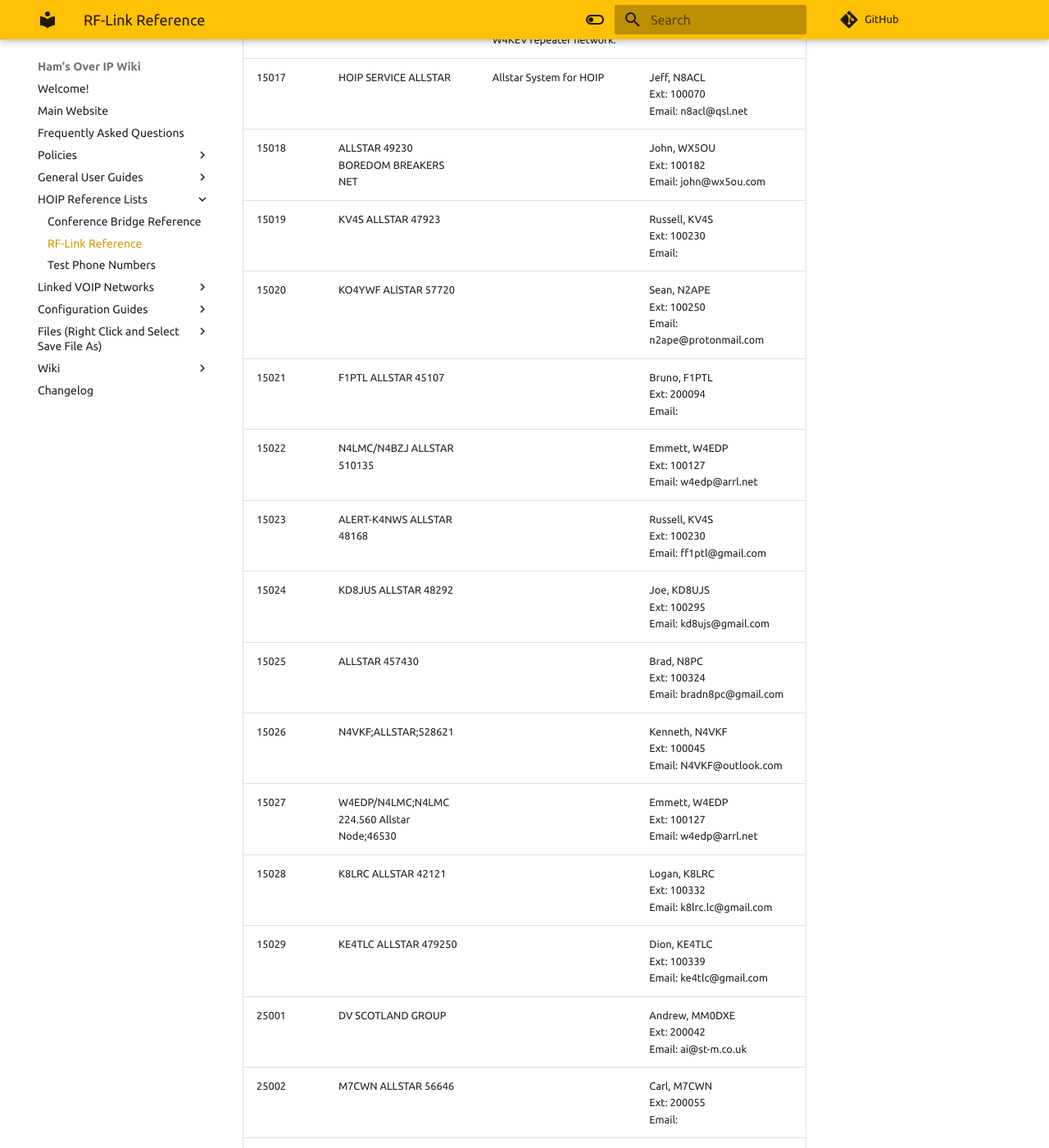
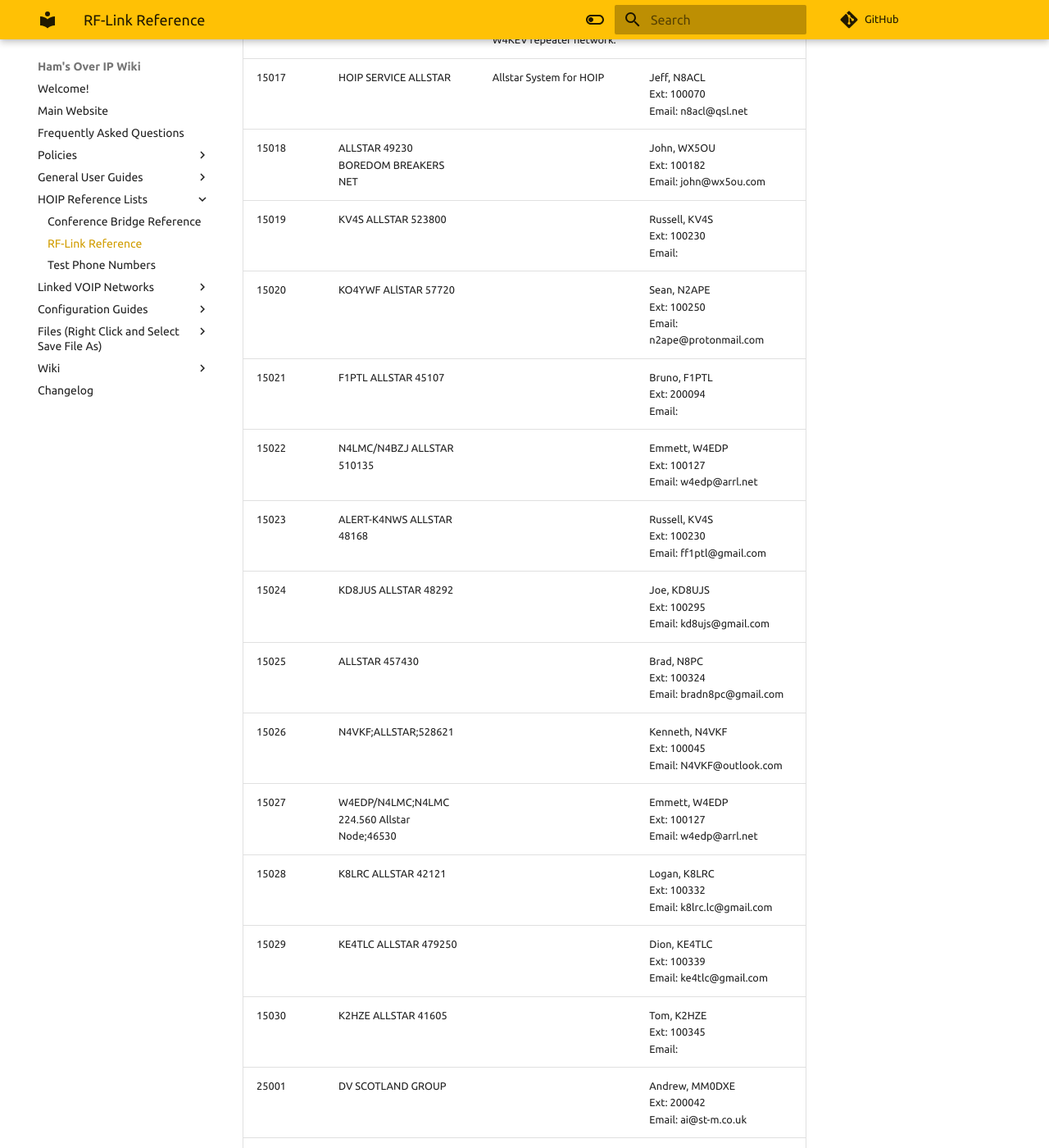
Before and after one commit to hamsoverip/wiki, an MkDocs documentation site: the page built from docs/other/rf-links-list.md, in a window 1280 px wide and 1400 px high, scrolled down 2247 px. Shown: the whole window at 82% size. Built offline with MkDocs 1.6.1 and Material for MkDocs 9.7.7, drawn with Linux system fonts in a browser that asks for light colours; comment, search, counter and statistics services are not loaded.

Commit message:
Update rf-links-list.md

```diff
--- a/docs/other/rf-links-list.md
+++ b/docs/other/rf-links-list.md
@@ -34,7 +34,7 @@
 | 15016 |KO4WIL ALLSTAR 56135 | Typically connected to the W4KEV repeater system but can be connected to others at times. I dial in to this node mostly from my office to listen to the W4KEV repeater network. | William, KO4WIL</br>Ext: 100178</br>Email: ko4wiltn@gmail.com |
 | 15017 |HOIP SERVICE ALLSTAR | Allstar System for HOIP | Jeff, N8ACL</br>Ext: 100070</br>Email: n8acl@qsl.net |
 | 15018 |ALLSTAR 49230 BOREDOM BREAKERS NET |  | John, WX5OU</br>Ext: 100182</br>Email: john@wx5ou.com |
-| 15019 |KV4S ALLSTAR 47923 |  | Russell, KV4S</br>Ext: 100230</br>Email:  |
+| 15019 |KV4S ALLSTAR 523800 |  | Russell, KV4S</br>Ext: 100230</br>Email:  |
 | 15020 |KO4YWF ALlSTAR 57720 |  | Sean, N2APE</br>Ext: 100250</br>Email: n2ape@protonmail.com |
 | 15021 |F1PTL ALLSTAR 45107 |  | Bruno, F1PTL</br>Ext: 200094</br>Email:  |
 | 15022 |N4LMC/N4BZJ ALLSTAR 510135 |  | Emmett, W4EDP</br>Ext: 100127</br>Email: w4edp@arrl.net |
@@ -45,6 +45,7 @@
 | 15027 |W4EDP/N4LMC;N4LMC 224.560 Allstar Node;46530 |  | Emmett, W4EDP</br>Ext: 100127</br>Email: w4edp@arrl.net |
 | 15028 |K8LRC ALLSTAR 42121 |  | Logan, K8LRC</br>Ext: 100332</br>Email: k8lrc.lc@gmail.com |
 | 15029 |KE4TLC ALLSTAR 479250 | | Dion, KE4TLC<br>Ext: 100339</br>Email: ke4tlc@gmail.com |
+| 15030 |K2HZE ALLSTAR 41605 |  | Tom, K2HZE</br>Ext: 100345</br>Email:  |
 | 25001 |DV SCOTLAND GROUP |  | Andrew, MM0DXE </br>Ext: 200042</br>Email: ai@st-m.co.uk |
 | 25002 |M7CWN ALLSTAR 56646 |  | Carl, M7CWN</br>Ext: 200055</br>Email:  |
 | 25003 |ALLSTAR -Trani Conference |  | Pietro, I7IGX</br>Ext: 200084</br>Email: pierodimeo@alice.it |
```
